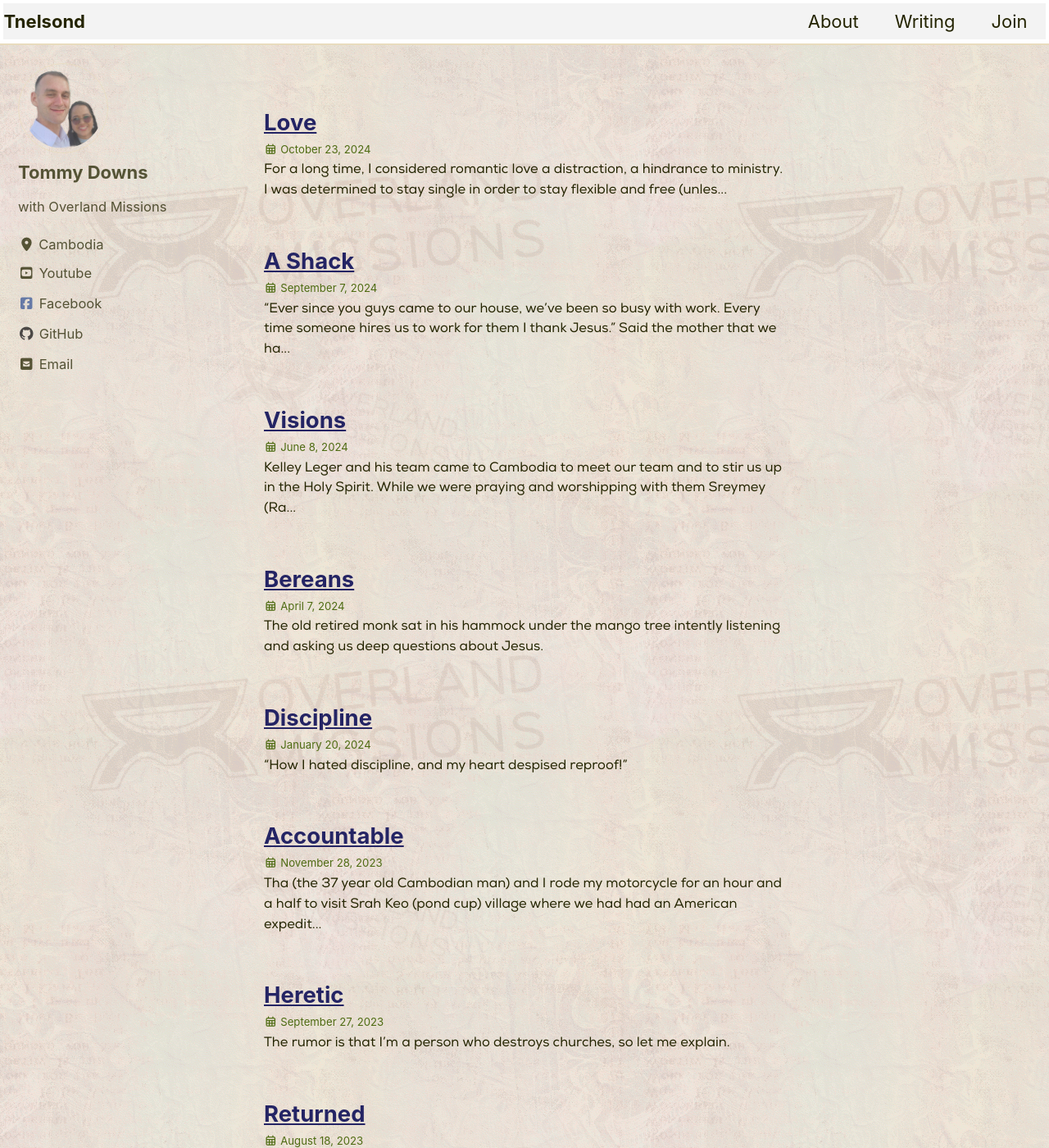
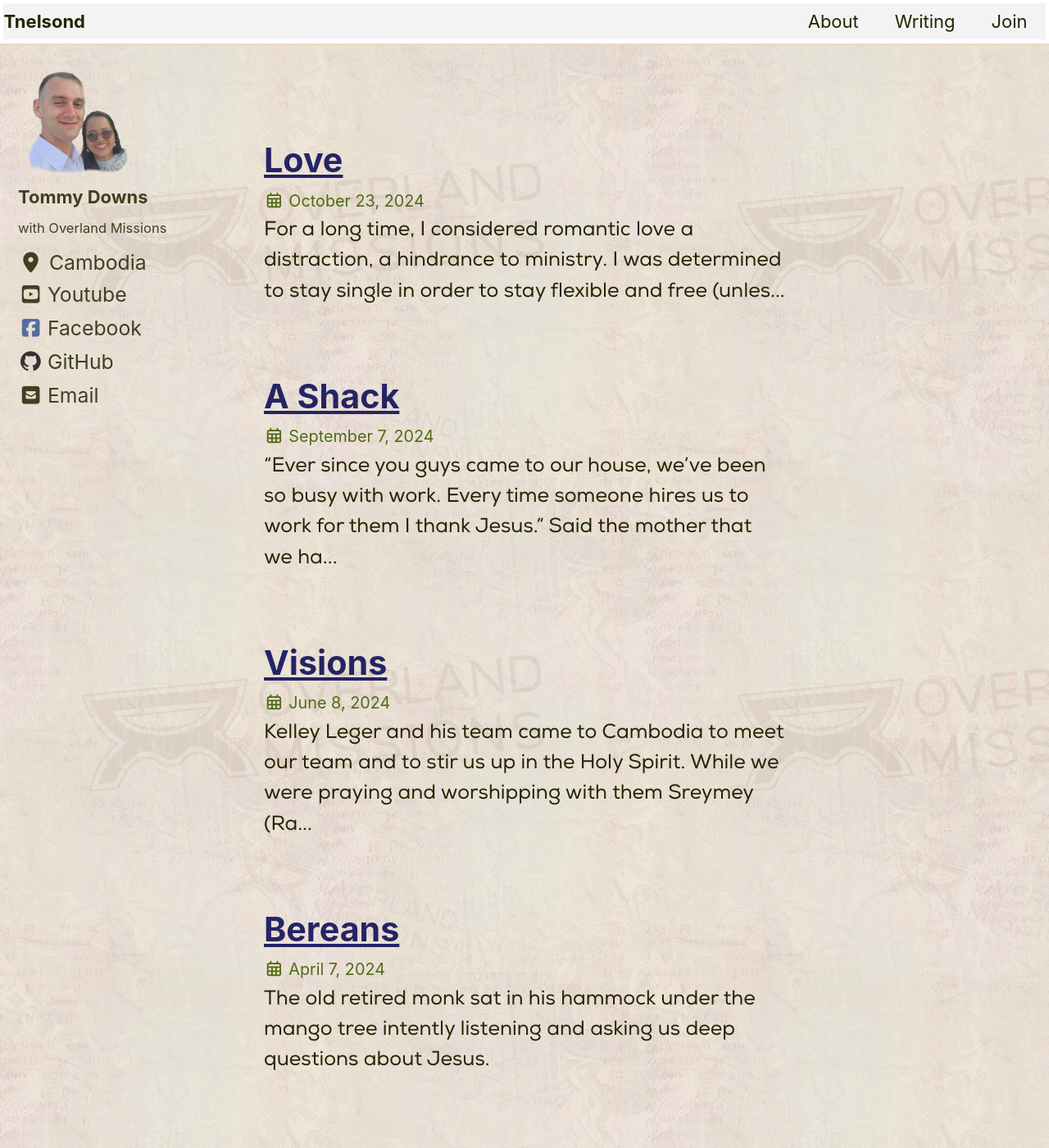
Before and after one commit to tnelsond/tnelsond, a Jekyll site: the page built from index.html, in a window 1280 px wide and 1400 px high. Shown: the whole window at 82% size. Built offline with Jekyll 4.4.1, drawn with Linux system fonts in a browser that asks for light colours; cached includes are drawn as plain includes; the list of posts is cut into pages by our own code.

Commit message:
changed sizes

```diff
--- a/_sass/minimal-mistakes/_archive.scss
+++ b/_sass/minimal-mistakes/_archive.scss
@@ -5,6 +5,7 @@
 .archive {
   margin-top: 1em;
   margin-bottom: 2em;
+  font-size: 150%;
 
   @include breakpoint($large) {
     float: inline-end;
--- a/_sass/minimal-mistakes/_sidebar.scss
+++ b/_sass/minimal-mistakes/_sidebar.scss
@@ -19,7 +19,7 @@
   @include breakpoint($large) {
     float: inline-start;
     width: calc(#{$right-sidebar-width-narrow} - 1em);
-    opacity: 0.75;
+    opacity: 0.85;
     -webkit-transition: opacity 0.2s ease-in-out;
     transition: opacity 0.2s ease-in-out;
 
@@ -58,11 +58,12 @@
   li {
     font-family: $sans-serif;
     font-size: $type-size-6;
-    line-height: 1.5;
+    line-height: 1.0;
   }
 
   img {
-    width: 100%;
+    width: 400%;
+    margin-right: 6em;
 
     &.emoji {
       width: 20px;
@@ -124,8 +125,8 @@
 .author__avatar {
   display: table-cell;
   vertical-align: top;
-  width: 36px;
-  height: 36px;
+  width: 72px;
+  height: 72px;
 
   @include breakpoint($large) {
     display: block;
@@ -134,8 +135,8 @@
   }
 
   img {
-    max-width: 110px;
-    border-radius: 50%;
+    max-width: 140px;
+    border-radius: 20%;
 
     @include breakpoint($large) {
       padding: 5px;
@@ -148,10 +149,13 @@
   display: table-cell;
   vertical-align: top;
   padding-inline: 15px 25px;
+  padding-left: 2em;
   line-height: 1;
+  font-size: 150%;
 
   @include breakpoint($large) {
     display: block;
+		font-size: 100%;
     width: 100%;
     padding-inline: 0;
   }
@@ -187,10 +191,11 @@
 .author__urls-wrapper {
   position: relative;
   display: table-cell;
-  vertical-align: middle;
+  vertical-align: bottom;
   font-family: $sans-serif;
   z-index: 20;
   cursor: pointer;
+  font-size: 150%;
 
   li:last-child {
     a {
```
